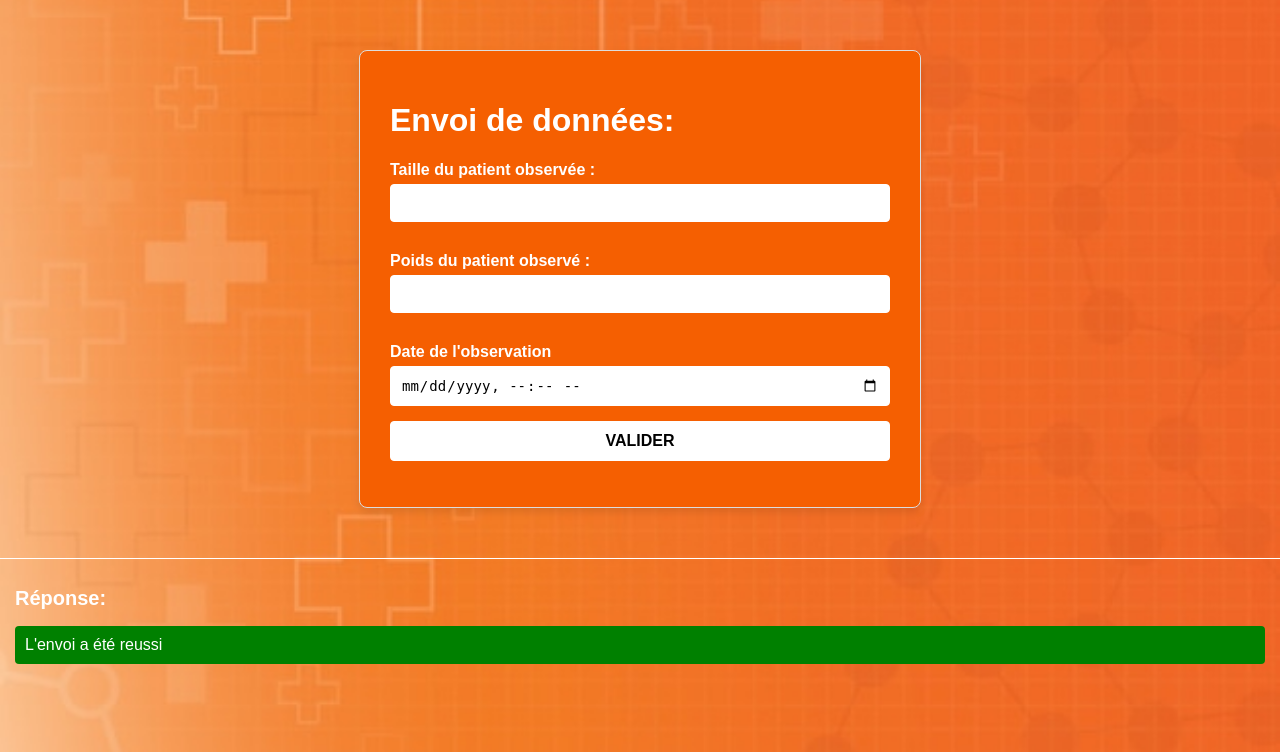
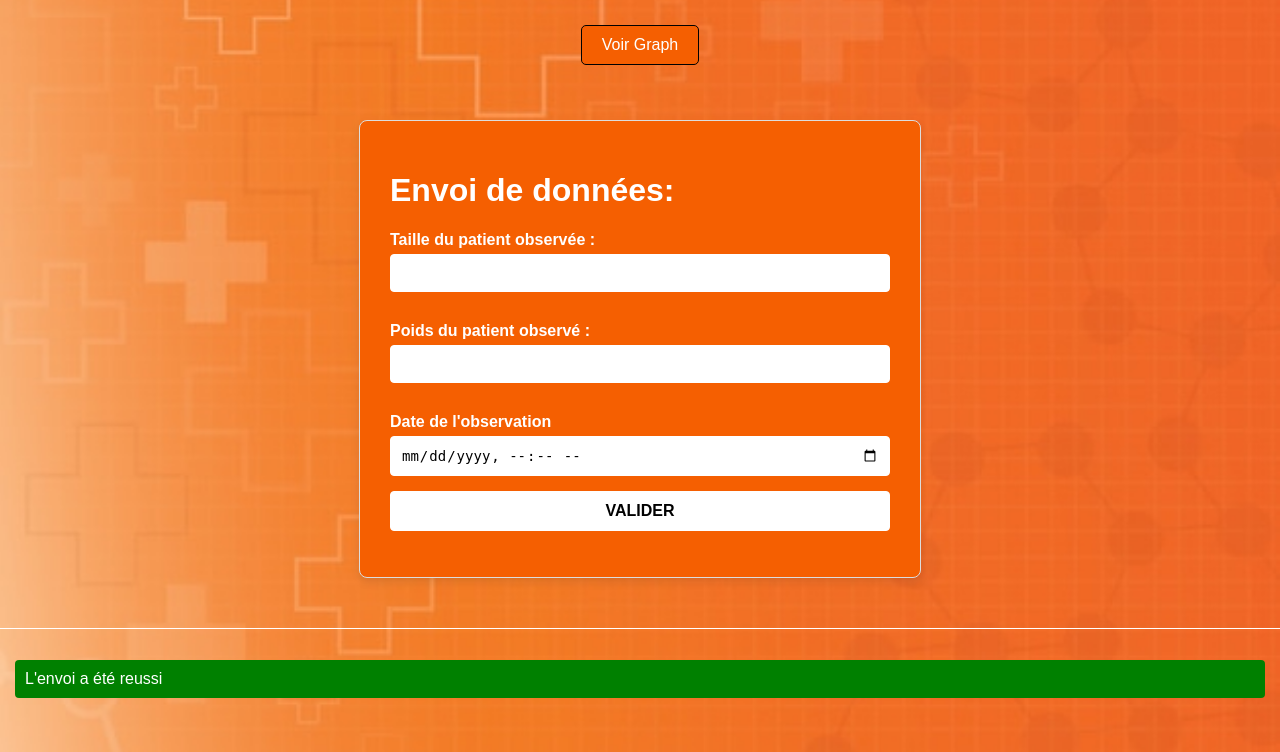
Before and after one commit to GuillaumeLeroy34/Application-Fhir, a Django app: page /observations in a window 1280 px wide. Shown: the part 48-800 px from the top of the page. Run offline with Django 5.2, Linux system fonts and the light colour scheme; data that the repository does not hold is empty.

Commit message:
Bmi css début

```diff
--- a/app_fhir/app_fhir/static/css/observations.css
+++ b/app_fhir/app_fhir/static/css/observations.css
@@ -96,3 +96,25 @@ input[type="submit"]:hover {
     padding: 10px;
     border-radius: 4px;
 }
+.nav-buttons {
+    margin-top: 20px;
+    text-align: center;
+}
+
+.btn {
+    display: inline-block;
+    padding: 10px 20px;
+    margin: 5px;
+    background-color: #F55F01;
+    color: white;
+    text-decoration: none;
+    border: 1px solid;
+    border-color: black;
+    border-radius: 5px;
+    font-size: 16px;
+    transition: background-color 0.3s;
+}
+
+.btn:hover {
+    background-color: #a84304;
+}
--- a/app_fhir/app_fhir/templates/app_fhir/bmichart.html
+++ b/app_fhir/app_fhir/templates/app_fhir/bmichart.html
@@ -1,3 +1,8 @@
+{% extends "app_fhir/navigation.html"%}
+{% load static %}
+{% block content %}
+
+
 <!DOCTYPE html>
 <html lang="en">
 <head>
@@ -62,3 +67,4 @@
     </script>
 </body>
 </html>
+{%endblock%}
--- a/app_fhir/app_fhir/templates/app_fhir/envoi_observations.html
+++ b/app_fhir/app_fhir/templates/app_fhir/envoi_observations.html
@@ -5,6 +5,10 @@
   {% load static %}
   <link rel="stylesheet" href="{% static 'css/observations.css' %}" />
   <header></header>
+
+  <div class="nav-buttons">
+    <a href="{% url 'bmi_chart_view' %}" class="btn">Voir Graph</a>
+  </div>
 
   <div class=observation-container>
     <h1>Envoi de données:</h1>
@@ -26,7 +30,6 @@
   </div>
 
 <div class="reponse">
-<h1>Réponse:</h1>
   {% if reponse %}
   <p class=reussi>L'envoi a été reussi</p>
   {% else %}
--- a/app_fhir/app_fhir/utils.py
+++ b/app_fhir/app_fhir/utils.py
@@ -1,5 +1,6 @@
 import requests
 import json
+import matplotlib
 import matplotlib.pyplot as plt
 from datetime import datetime
 from xml.dom.minidom import Element
@@ -18,7 +19,6 @@ def getGraph():
     graph = graph.decode('utf-8')
     buffer.close()
     return graph
-
 
 def get_graph_data(bmi_data):
     plt.clf()
```
Also changed, not shown: app_fhir/app_fhir/templates/app_fhir/graphique_observations.html (+6 -1 lines), app_fhir/app_fhir/static/css/bmichart.css (added), app_fhir/db.sqlite3.
